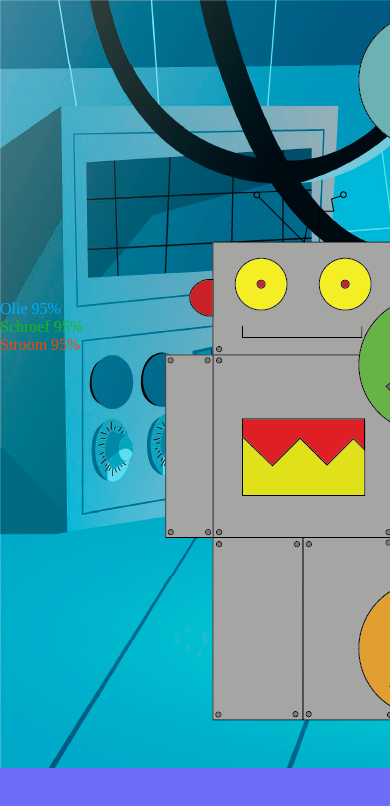
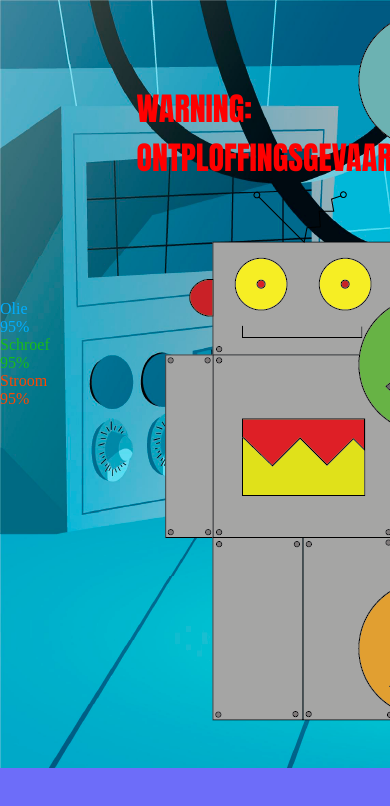
Before and after one commit to Kamajji22/Robbie-de-Robot-Progameren, a plain HTML site: page index.html in a window 390 px wide. Shown: the top 806 px of the page. Drawn offline with Linux system fonts and the light colour scheme.

Commit message:
update warning state

```diff
--- a/css/style.css
+++ b/css/style.css
@@ -5,7 +5,7 @@
 }
 
 body {
-    background-image: url(../images/lab.png);
+    background-image: url(../images/lab.png); /*https://www.freepik.com/free-vector/cartoon-empty-laboratory-room_13248592.htm#query=laboratory%20background&position=1&from_view=keyword&track=ais_user&uuid=64d42f0e-24bb-414b-b5cb-2fe59809e77d*/
     background-repeat: no-repeat;
     background-color: rgb(109, 109, 249);
 }
@@ -20,7 +20,6 @@ body {
 }
 
 /* knoppen rechts onder elkaar krijgen */
-
 .knop {
     display: flex;
     flex-direction: column;
@@ -46,6 +45,21 @@ body {
 }
 
 .percentage {
-    padding-top: 300px;
-    font-size: 50;
+    margin-top: 300px;
+    background-color: white;
+    margin-right: 1450px;
 }
+
+#warning {
+    color: red;
+    position: absolute;
+    left: 35%;
+    top: 10%;
+    font-size:xx-large;
+    font: bolder;
+    font-family: Impact, Haettenschweiler, 'Arial Narrow Bold', sans-serif;
+}
+
+.hideElement {
+    visibility: hidden;
+}
--- a/index.html
+++ b/index.html
@@ -4,10 +4,12 @@
     <meta charset="UTF-8">
     <meta name="viewport" content="width=device-width, initial-scale=1.0">
     <title>Robbie de Robot</title>
+    <link rel="icon" type="" href="/images/favicon.png">
     <link rel="stylesheet" href="css/style.css">
     <script src="js/javascript.js" defer></script>
 </head>
 <body>
+    <p id="warning">WARNING: ONTPLOFFINGSGEVAAR</p>
 
     <img src="images/RobbieBlij.png" alt="Robbie blij" id="robbie">
 
--- a/js/javascript.js
+++ b/js/javascript.js
@@ -1,5 +1,4 @@
-console.log("Hallo Werled");
-
+//constants
 const schroefKnop = document.querySelector("#schroefKnop");
 const stroomKnop = document.querySelector("#stroomKnop");
 const olieKnop = document.querySelector("#olieKnop")
@@ -10,14 +9,20 @@ const stroomTekst = document.querySelector("#stroomPercentage")
 
 const robbie = document.querySelector("#robbie")
 
+const warning = document.querySelector("#warning")
+
+//lets
 let maxOlie = 100;
 let maxStroom = 100;
 let maxSchroef = 100;
 
-let audioOlie = new Audio("sound/olie.wav")
-let audioSchroef = new Audio("sound/schroef.wav")
-let audioStroom = new Audio("sound/stroom.wav")
+//audio
+let audioOlie = new Audio("sound/olie.wav") //https://freesound.org/people/sapphicrabbit/sounds/724223/ olie drinken soundeffect
+let audioSchroef = new Audio("sound/schroef.wav") //https://freesound.org/people/CallFlan/sounds/495094/ schroeven soundeffect
+let audioStroom = new Audio("sound/stroom.wav") //https://freesound.org/people/The-Sacha-Rush/sounds/657803/ stroom soundeffect
+let audioKortsluiting = new Audio("sound/kortsluiting.wav") //https://freesound.org/people/mad-monkey/sounds/66692/ kortsluiting soundeffect
 
+//functions
 function olieOmlaag() {
     if (maxOlie > 0) {
         maxOlie -= 1;
@@ -54,20 +59,24 @@ function stroomOmlaag() {
     stroomTekst.textContent = "Stroom " + maxStroom + "%"
 }
 
-function robbieBang() {
-    if (maxOlie < 20 || maxSchroef < 20 || maxStroom < 20 && robbieBlij == true) {
-        robbie.src = "/images/robbieBang.png"
-    }
-    else {
-        robbie.src = "/images/robbieBlij.png"
-    }
-}
-
 function voerStroom() {
     if (maxStroom < 95) {
         maxStroom += 5;
     }
     audioStroom.play()
+}
+
+function robbieBang() {
+    if (maxOlie < 25 || maxSchroef < 25 || maxStroom < 25) {
+        robbie.src = "../images/robbieBang.gif"
+        audioKortsluiting.play()
+        warning.addEventListener("fullscreenchange", function () {
+            warning.classList.toggle(".hideElement")
+        })
+    }
+    else {
+        robbie.src = "../images/robbieBlij.png"
+    }
 }
 
 olieKnop.addEventListener("click" , voerOlie)
```
Also changed, not shown: images/favicon.png (added), images/robbieBang.gif (added), 1 other file.
